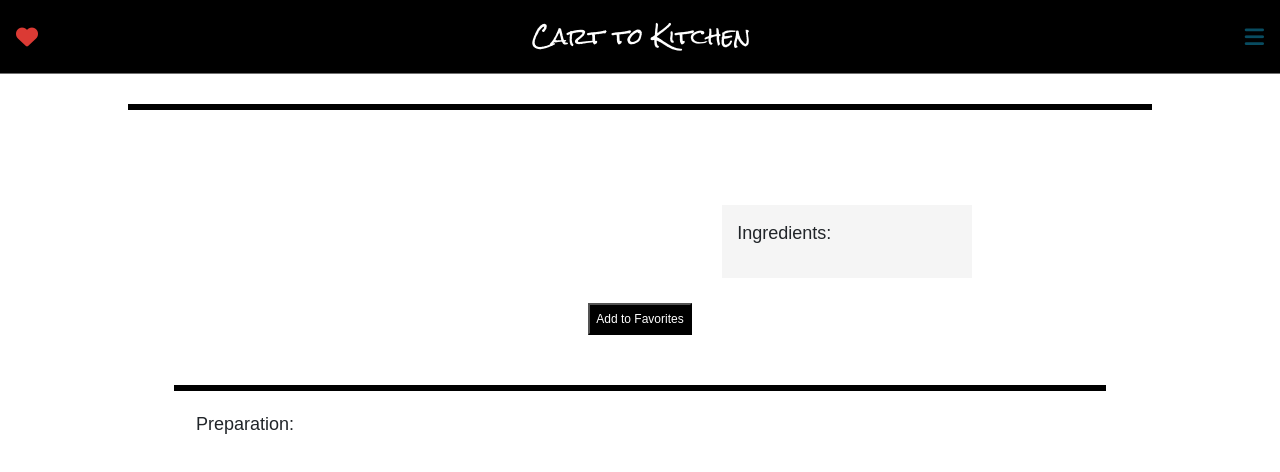
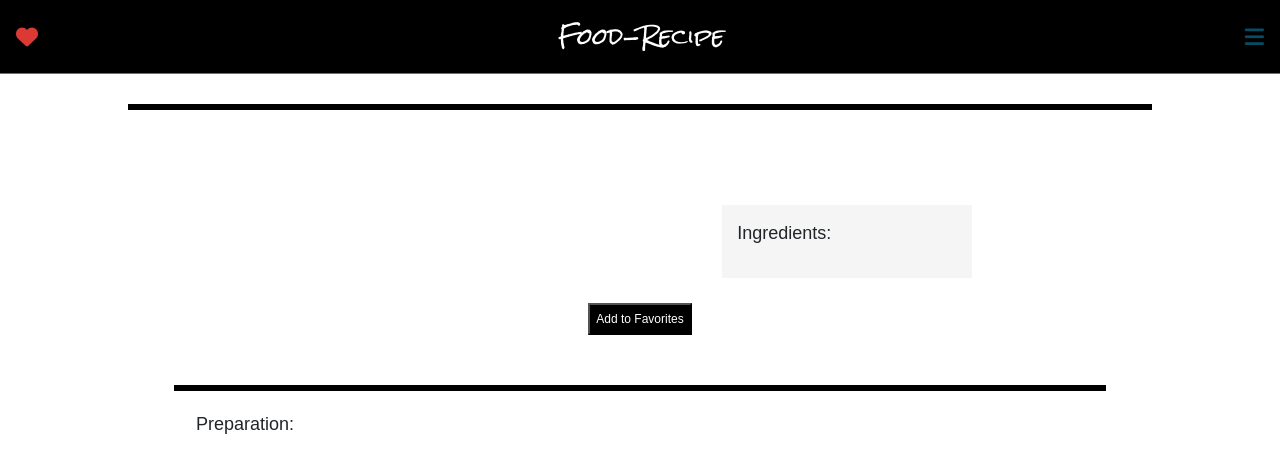
Before and after one commit to edivya/Food-Recipe, a plain HTML site: page recipepage/recipe.html in a window 1280 px wide. Drawn offline with nearby package versions, Linux system fonts and the light colour scheme; no server answers; a web font is replaced by a local one.

Commit message:
changes made on index page

```diff
--- a/recipepage/recipe.html
+++ b/recipepage/recipe.html
@@ -50,7 +50,7 @@
         <!-- NAVIGATION BAR -->
         <nav class="navbar" id="nav-bar">
             <a href="../favoritepage/favorite.html" class="fas fa-heart" id="faves-icon"></a>
-            <a href="../index.html" class="text-center" id="logo"> Cart to Kitchen</a>
+            <a href="../index.html" class="text-center" id="logo"> Food-Recipe</a>
             <a href="../listpage/list.html" class="fas fa-bars" id="list-icon"></a>
         </nav>
 
```
